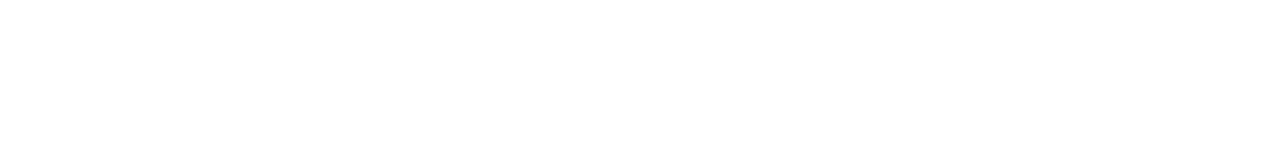
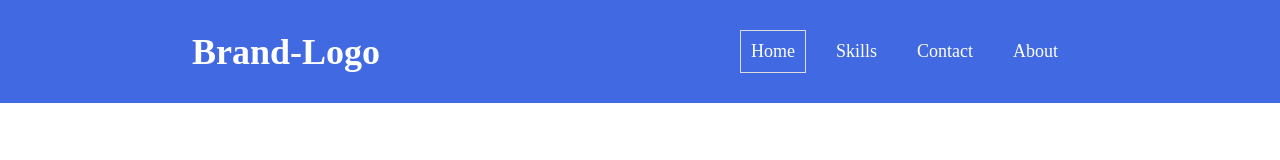
Before and after one commit to tarekrahman916/website-design, a plain HTML site: page navbar/index.html in a window 1280 px wide. Drawn offline with Linux system fonts and the light colour scheme.

Commit message:
nav design

```diff
--- a/navbar/index.html
+++ b/navbar/index.html
@@ -8,6 +8,28 @@
     <link rel="stylesheet" href="style.css">
 </head>
 <body>
-
+    <nav>
+        <div class="container nav-container">
+            <div class="brand-logo">
+                <h1>Brand-Logo</h1>
+            </div>
+            <div class="nav-items">
+                <ul>
+                    <li class="active">
+                        <a href="#">Home</a>
+                    </li>
+                    <li>
+                        <a href="#">Skills</a>
+                    </li>
+                    <li>
+                        <a href="#">Contact</a>
+                    </li>
+                    <li>
+                        <a href="#">About</a>
+                    </li>
+                </ul>
+            </div>
+        </div>
+    </nav>
 </body>
 </html>
--- a/navbar/style.css
+++ b/navbar/style.css
@@ -0,0 +1,63 @@
+*{
+    margin: 0;
+    padding: 0;
+    box-sizing: border-box;
+}
+html,body{
+    width: 100vw;
+    height: 100vh;
+}
+
+a{
+    text-decoration: none;
+    font-size: 16px;
+    color: #fff;
+}
+
+.container{
+    width: 70%;
+    margin: 0 auto;
+}
+
+
+nav{
+    background-color: royalblue;
+}
+.nav-container{
+    display: flex;
+    align-items: center;
+    padding: 30px 0;
+}
+
+.brand-logo h1{
+    color: #fff;
+    font-size: 36px;
+}
+
+.nav-items{
+    margin-left: auto;
+}
+
+.nav-items ul{
+     display: flex;
+     align-items: center;
+     list-style: none;
+}
+
+.nav-items ul li{
+     margin-right: 20px;
+     padding: 10px;
+}
+
+.nav-items ul li a{
+    font-size: 18px;
+
+}
+
+.active{
+    border: 1px solid #ddd;
+}
+
+.nav-items ul li:hover{
+    border: 1px solid #ddd;
+}
```
